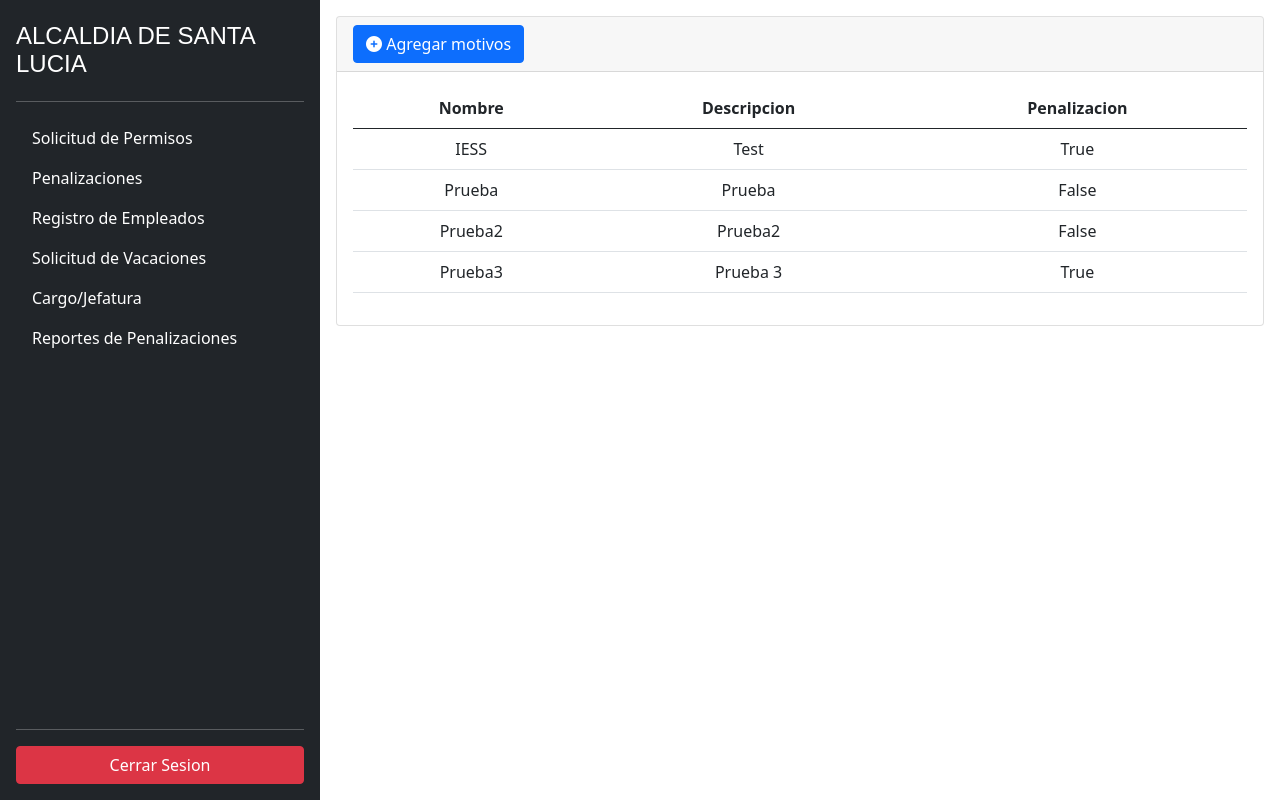
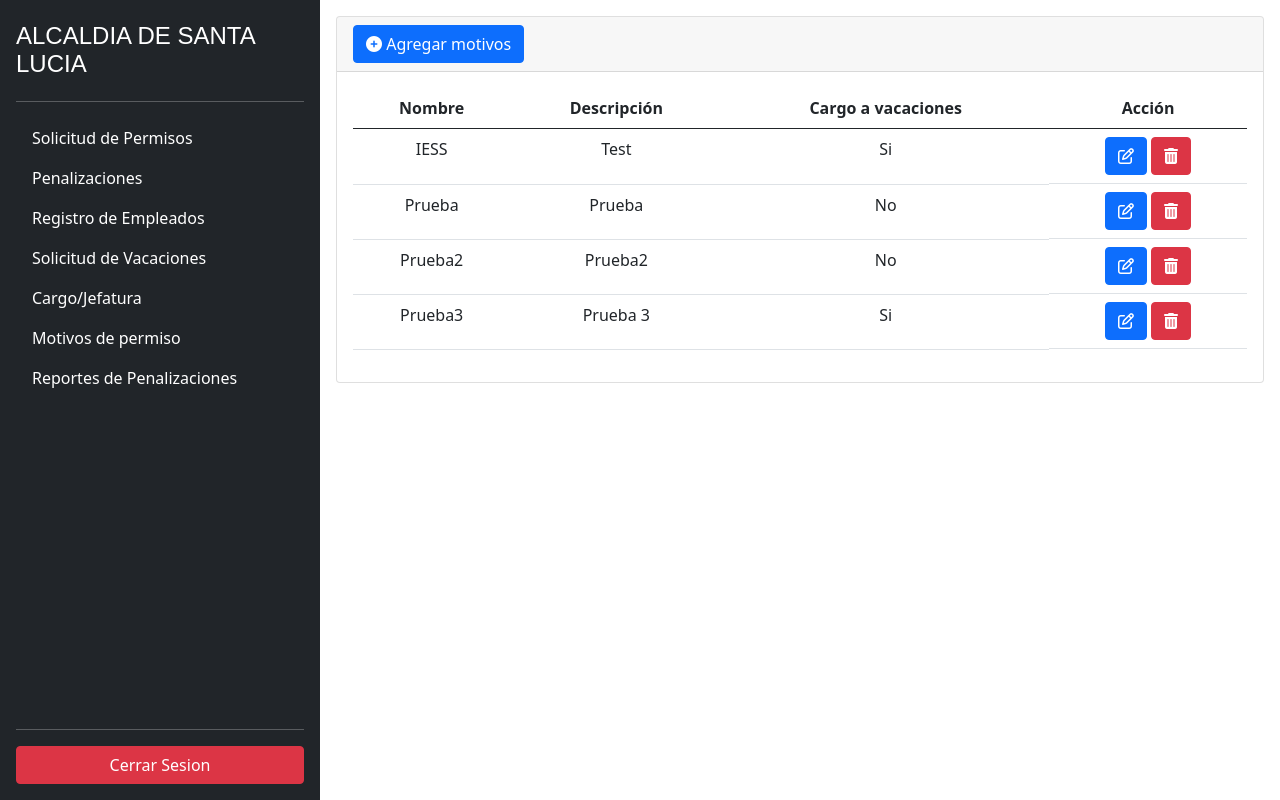
Before and after one commit to hectoralejandrg/appRequirements, a Django app: page /reason/ in a window 1280 px wide. Run offline with Django 3.2, Linux system fonts and the light colour scheme; a user stored in the database is signed in; data comes from the database, SQL or seed files in the repository; both versions use the stored data as it was after the commit; some libraries are stand-ins or nearby versions.

Commit message:
Alejandro

```diff
--- a/employee/models.py
+++ b/employee/models.py
@@ -1,5 +1,4 @@
 from django.db import models
-from django.db.models.base import Model
 import datetime
 
 class Jefatura(models.Model):
@@ -44,7 +43,7 @@ class Requirements(models.Model):
     date_requirement = models.DateField()
     date_start = models.DateTimeField()
     date_end = models.DateTimeField()
-    hours_discount = models.IntegerField()
+    hours_discount = models.IntegerField(null=False)
     employee = models.ForeignKey(
         Employee,
         related_name='employee',
--- a/employee/templates/reason/reason_list.html
+++ b/employee/templates/reason/reason_list.html
@@ -10,8 +10,9 @@
         <thead>
           <tr class="text-center">
             <th scope="col">Nombre</th>
-            <th scope="col">Descripcion</th>
-            <th scope="col">Penalizacion</th>
+            <th scope="col">Descripción</th>
+            <th scope="col">Cargo a vacaciones</th>
+            <th scope="col">Acción</th>
           </tr>
         </thead>
         <tbody>
@@ -19,7 +20,18 @@
           <tr class="text-center">
             <td>{{reason.name}}</td>
             <td>{{reason.description}}</td>
-            <td>{{reason.penalty}}</td>
+            <td>{{reason.penalty|yesno:"Si,No" }} </td>
+            <td class="d-flex justify-content-center">
+              <div class="me-1">
+                  <a class="btn btn-primary" href="{% url 'employee:update_reason' reason.id %}">
+                      <i class="fa fa-edit"></i>
+                  </a>
+              </div>
+              <div>
+                  <a class="btn btn-danger" href="{% url 'employee:detail_reason' reason.id %}"><i
+                          class="fa fa-trash" aria-hidden="true"></i></a>
+              </div>
+          </td>
         </tr>
         {% endfor %}
         </tbody>
--- a/employee/templates/sidebar.html
+++ b/employee/templates/sidebar.html
@@ -31,6 +31,11 @@
       </a>
     </li>
     <li>
+      <a href="{% url 'employee:list_reason' %}" class="nav-link text-white btn-outline-primary">
+        Motivos de permiso
+      </a>
+    </li>
+    <li>
       <a href="{% url 'employee:list_report_penalty' %}" class="nav-link text-white btn-outline-primary">
         Reportes de Penalizaciones
       </a>
--- a/employee/views.py
+++ b/employee/views.py
@@ -4,6 +4,7 @@ from employee.forms import EmployeeForm, HolidayForm, JefaturaForm, LoginForm, P
 from django.contrib.auth.views import LoginView
 from employee.models import Employee, Jefatura, Penalty, Reason, Requirements, Holidays
 from django.db.models import Sum, Q
+from django.http import HttpResponseRedirect
 
 
 #Login
@@ -68,6 +69,15 @@ class RequirementsCreateView(CreateView):
     template_name= 'requirements/requirements_form.html'
     form_class = RequirementForm
     success_url= '/requirements/'
+
+    def form_valid(self, form):
+        print(form)
+        self.object = form.save()
+        requi =self.object
+        if requi.reason.penalty:
+            Penalty.objects.create(hours_penalty=requi.hours_discount, observations=requi.reason.name,date=requi.date_requirement, requirement=requi)
+        return HttpResponseRedirect(self.get_success_url())
+
 
 class RequirementsUpdateView(UpdateView):
     model = Requirements
```
Also changed, not shown: employee/forms.py (+4 -3 lines), db.sqlite3, employee/migrations/0002_auto_20211227_1216.py (added), employee/migrations/0003_auto_20211227_1221.py (added).
